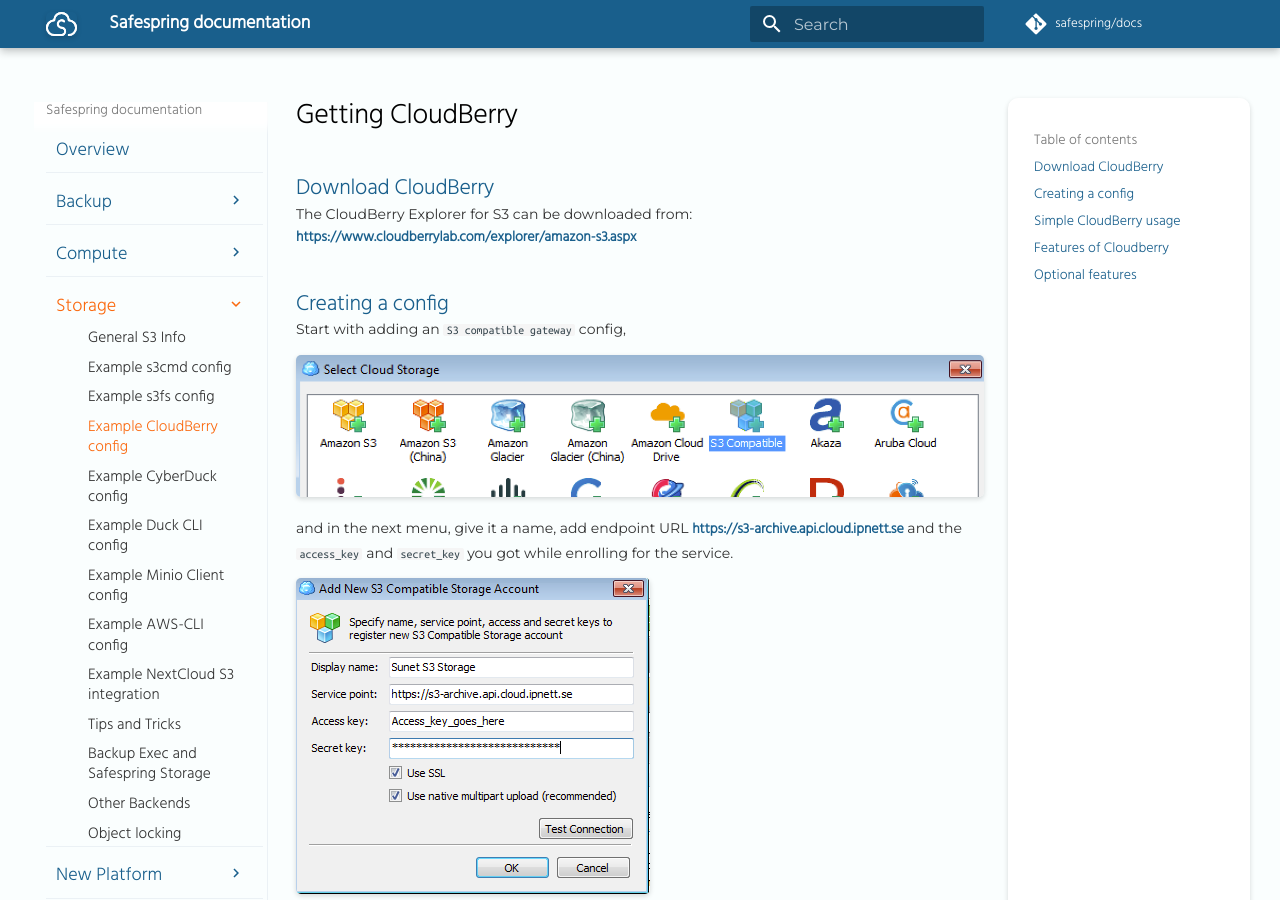
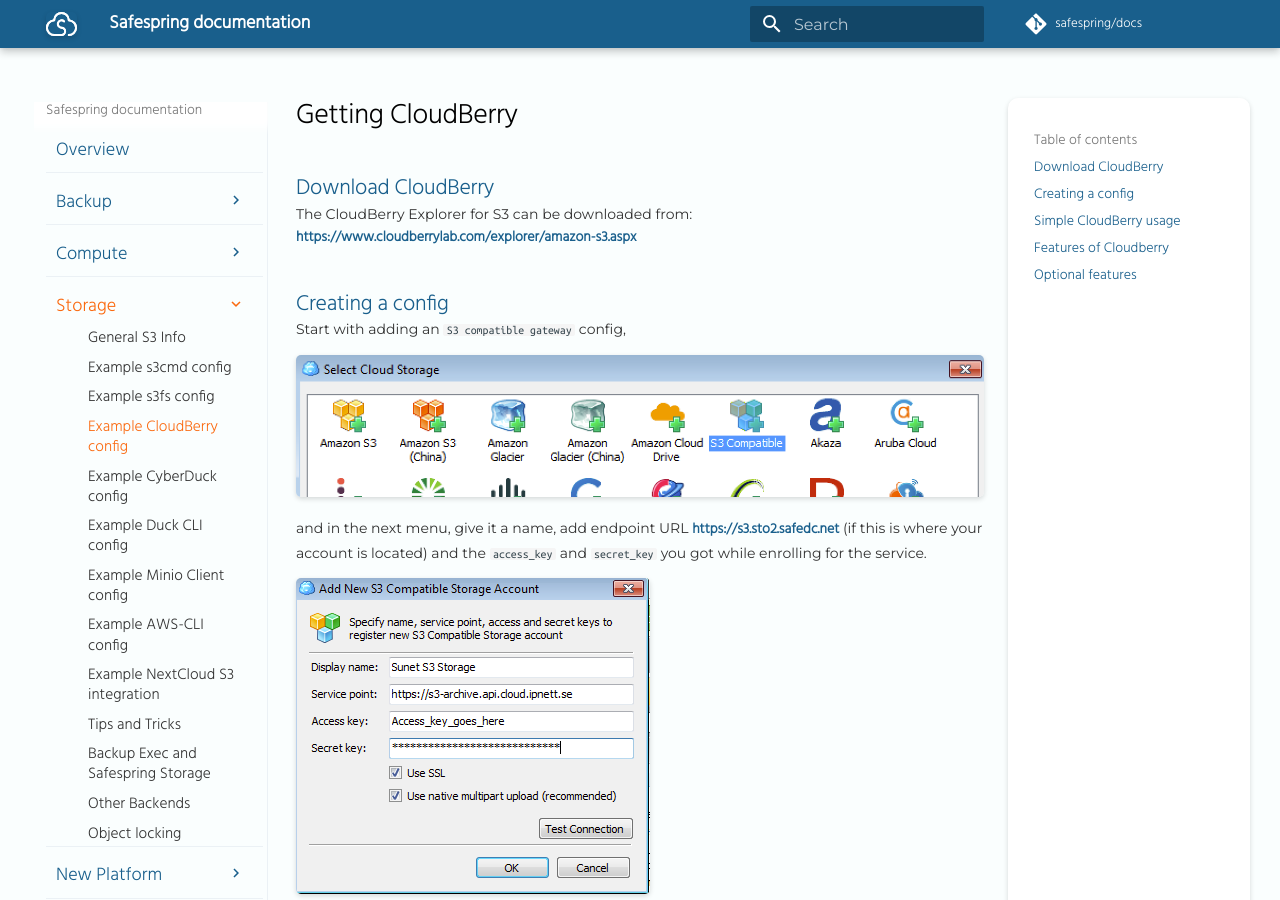
Before and after one commit to safespring/docs, an MkDocs documentation site: the page built from content/storage/cloudberry.md, in a window 1280 px wide and 900 px high. Built offline with MkDocs 1.6.1 and Material for MkDocs 9.7.7, drawn with Linux system fonts in a browser that asks for light colours; a script that is not in the unit is left out; comment, search, counter and statistics services are not loaded; old or Windows-style settings are respelled for this version of MkDocs; some of the changed text lies outside the part shown.

Commit message:
Replace ipnett.se Storage URLs with safedc.net equivalents

```diff
--- a/content/storage/cloudberry.md
+++ b/content/storage/cloudberry.md
@@ -11,8 +11,9 @@
 ![Create config](/images/cloudberry1.png)
 
 and in the next menu, give it a name, add endpoint URL
-https://s3-archive.api.cloud.ipnett.se and the `access_key`
-and `secret_key` you got while enrolling for the service.
+https://s3.sto2.safedc.net (if this is where your account is located)
+and the `access_key` and `secret_key` you got while enrolling for the
+service.
 
 ![Options](/images/cloudberry2.png)
 
@@ -43,7 +44,7 @@
 For folders, you may choose to apply the setting recursively to
 the whole directory tree. If you upload a file and ask for its
 Public URL, you will get something along the lines of:
-http://s3-archive.api.cloud.ipnett.se/bucket-name/Folder/File.txt
+http://s3.sto2.safedc.net/bucket-name/Folder/File.txt
 which is ALMOST usable immediately.
 
 Since the S3 software runs
```
